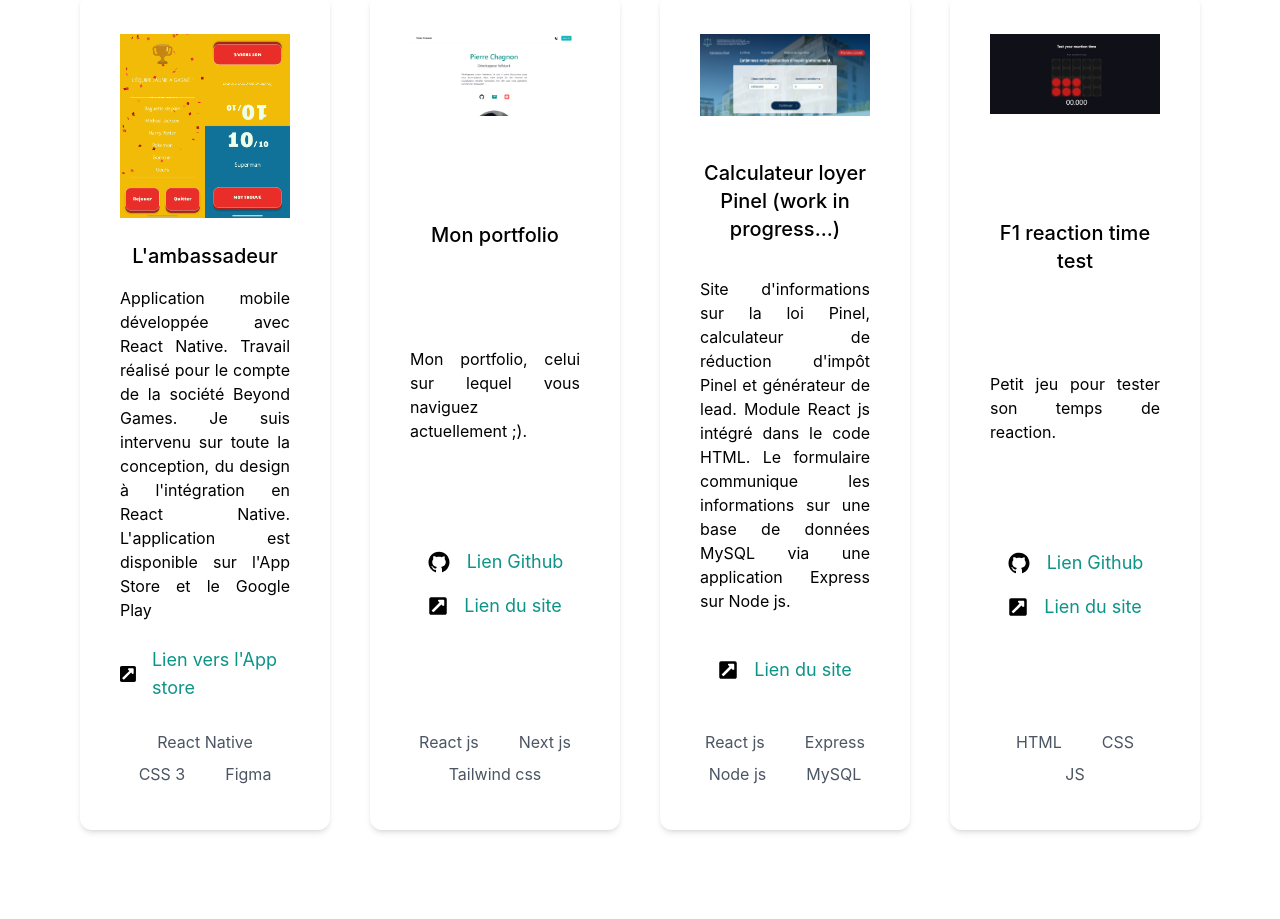
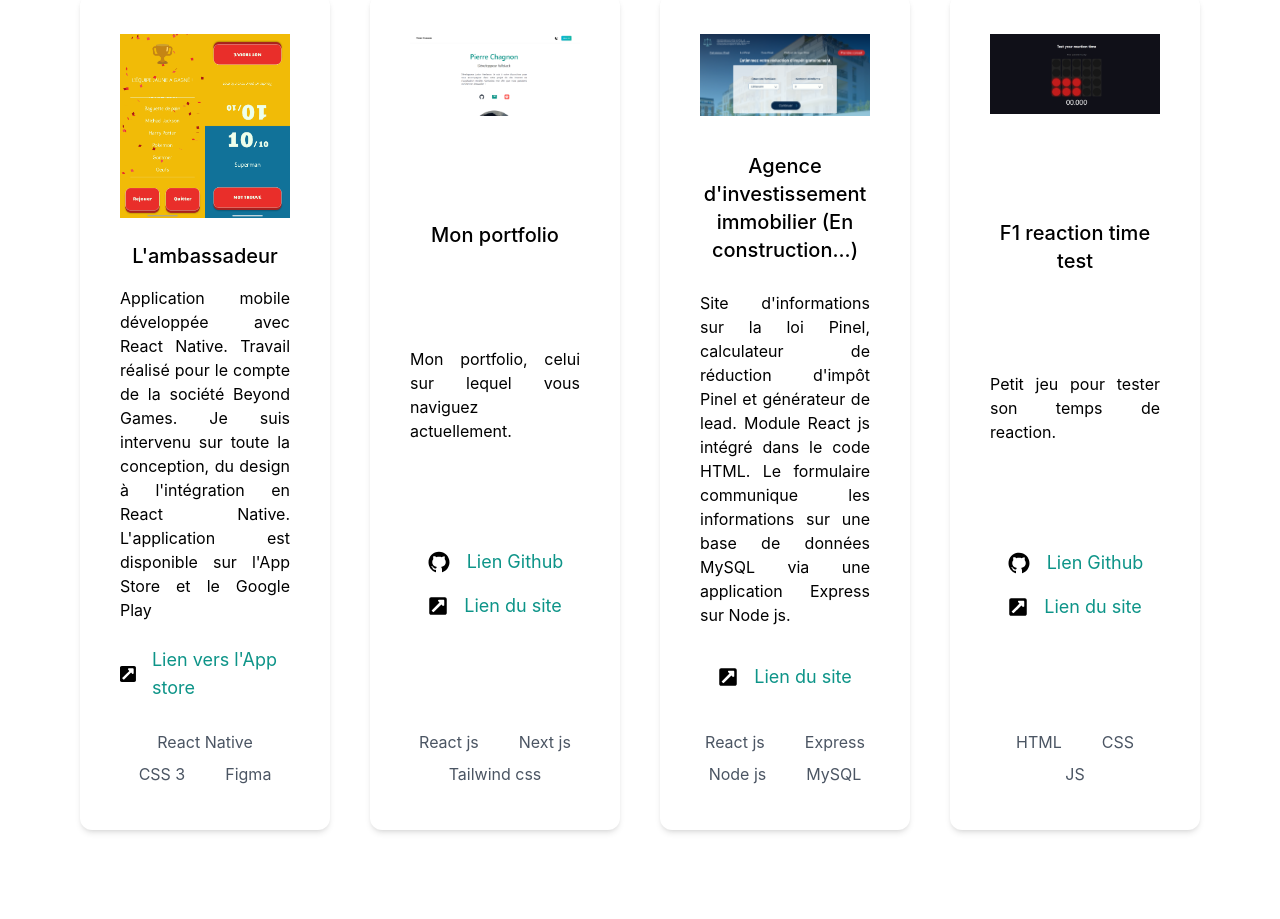
Before and after one commit to PierreChagnon/portfolio, a Next.js app: page / in a window 1280 px wide. Shown: the part 1360-2279 px from the top of the page. Built offline with nearby package versions, Linux system fonts and the light colour scheme.

Commit message:
;) removed

```diff
--- a/pages/index.js
+++ b/pages/index.js
@@ -128,7 +128,7 @@ export default function Home() {
               id={'card-2'}
               previews={[design3]}
               title="Mon portfolio"
-              description="Mon portfolio, celui sur lequel vous naviguez actuellement ;)."
+              description="Mon portfolio, celui sur lequel vous naviguez actuellement."
               githubLink="https://github.com/PierreChagnon/portfolio"
               frameworks={['React js', 'Next js', 'Tailwind css']}
             />
@@ -138,7 +138,7 @@ export default function Home() {
               handleShowInfos={() => handleShowInfos([design4])}
               id={'card - 3'}
               previews={[design4]}
-              title="Calculateur loyer Pinel (work in progress...)"
+              title="Agence d'investissement immobilier (En construction...)"
               description="Site d'informations sur la loi Pinel, calculateur de réduction d'impôt Pinel et générateur de lead. Module React js intégré dans le code HTML. Le formulaire communique les informations sur une base de données MySQL via une application Express sur Node js."
               githubLink="#"
               frameworks={['React js', 'Express', 'Node js', 'MySQL']}
```
